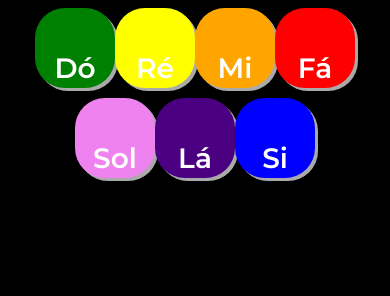
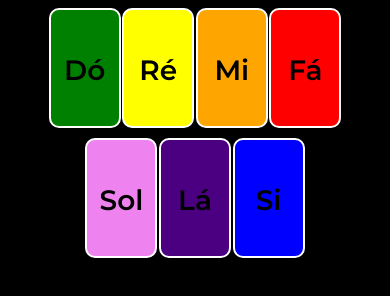
Before and after one commit to karinemso/BLABLALAB-BlaBlaMidi, a plain HTML site: page index.html in a window 390 px wide. Shown: the part 322-618 px from the top of the page. Drawn offline with Linux system fonts and the light colour scheme.

Commit message:
Responsive adjusts

```diff
--- a/css/estilos.css
+++ b/css/estilos.css
@@ -27,8 +27,8 @@ body {
 
 .tecla {
   border-radius: 30px;
-  box-shadow: 3px 3px 0 var(--cinza);
-  color: white;
+  border: 2px solid white;
+  color: black;
   cursor: pointer;
   height: 120px;
   font-size: 1.75em;
@@ -96,16 +96,17 @@ body {
     display: flex;
     align-items: center;
     justify-content: center;
+    gap: 0.1em;
   }
   .tecla {
-    border-radius: 30px;
-    box-shadow: 3px 3px 0 var(--cinza);
-    color: white;
+    border-radius: 10px;
+
+    color: black;
     cursor: pointer;
-    height: 5rem;
+    height: 4.5 rem;
     font-size: 1.75em;
     font-weight: bold;
     text-align: center;
-    width: 5rem;
+    width: 4.5rem;
   }
 }
```
